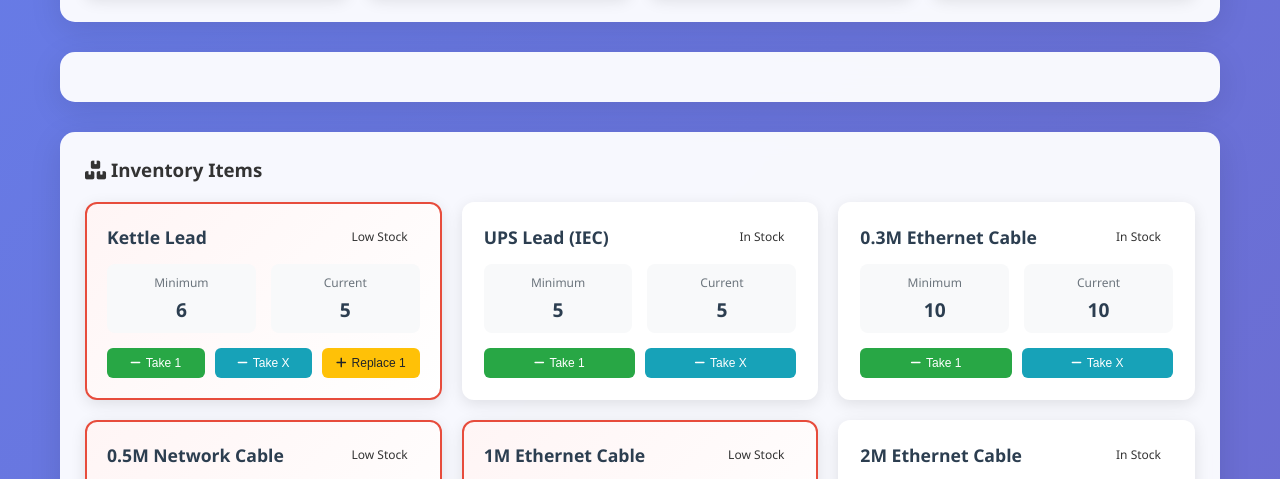
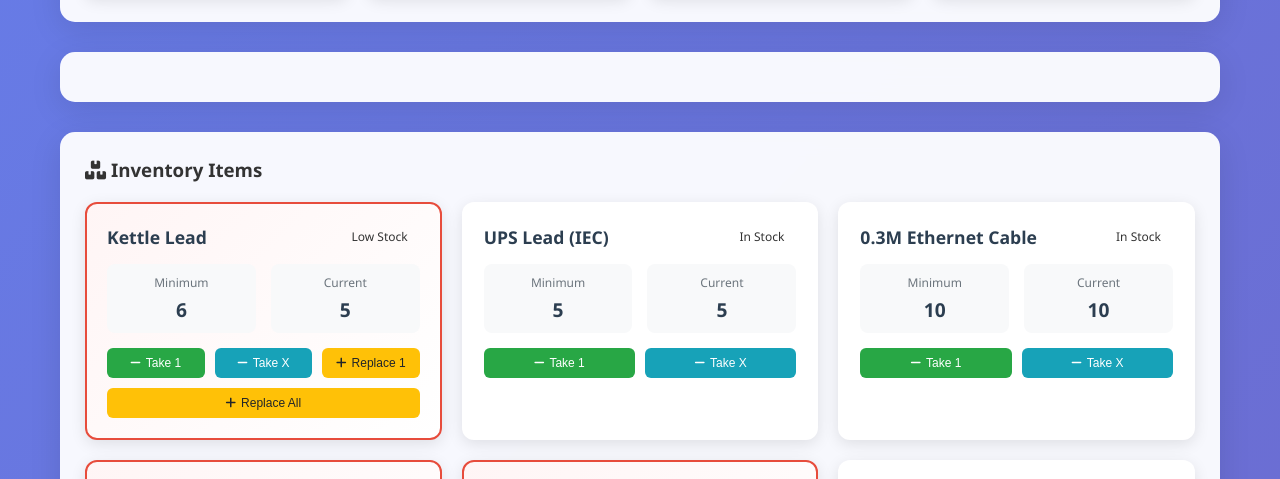
Before and after one commit to TWSOLLTD/Van.TWSOL.co.uk, a plain HTML site: page index.html in a window 1280 px wide. Shown: the part 446-925 px from the top of the page. Drawn offline with Linux system fonts and the light colour scheme; no server answers.

Commit message:
adding replace all button

```diff
--- a/index.html
+++ b/index.html
@@ -1033,6 +1033,9 @@
                         <button class="action-btn replace" onclick="replaceOne('${item.name}')">
                             <i class="fas fa-plus"></i> Replace 1
                         </button>
+                        <button class="action-btn replace" onclick="replaceAll('${item.name}')">
+                            <i class="fas fa-plus"></i> Replace All
+                        </button>
                     ` : ''}
                 </div>
             `;
```
